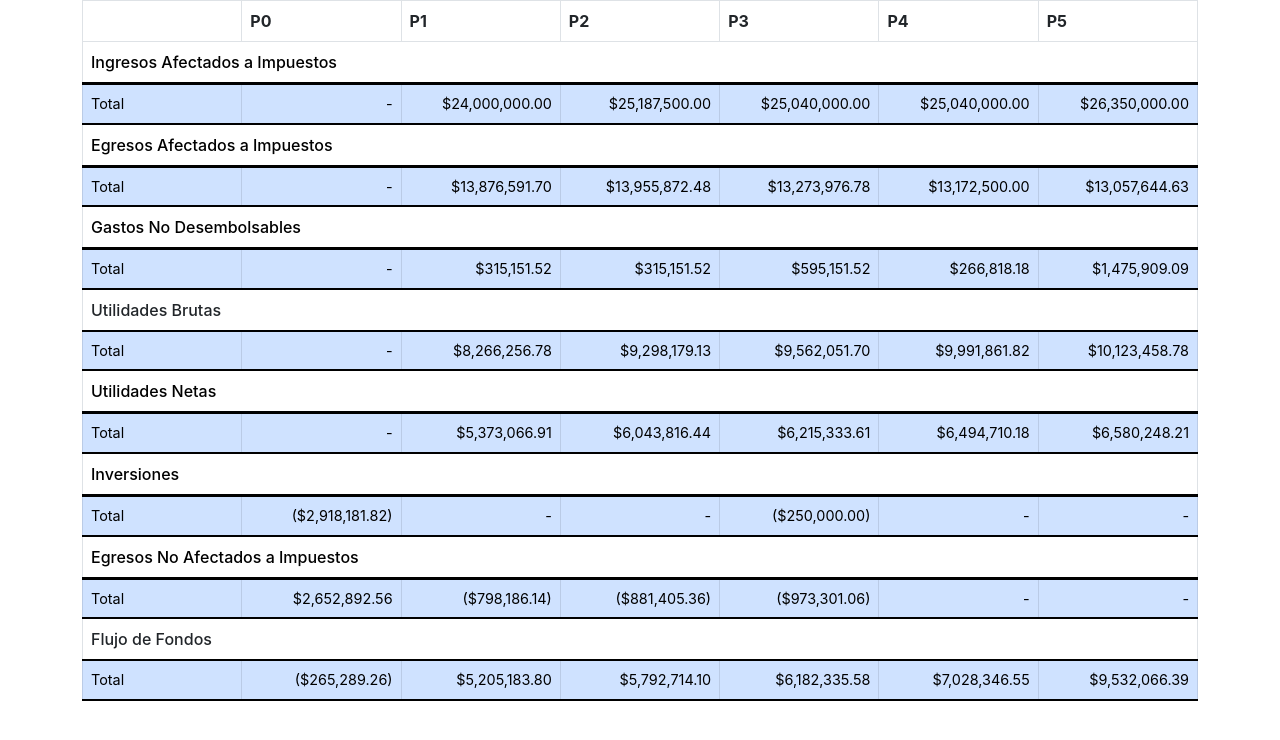
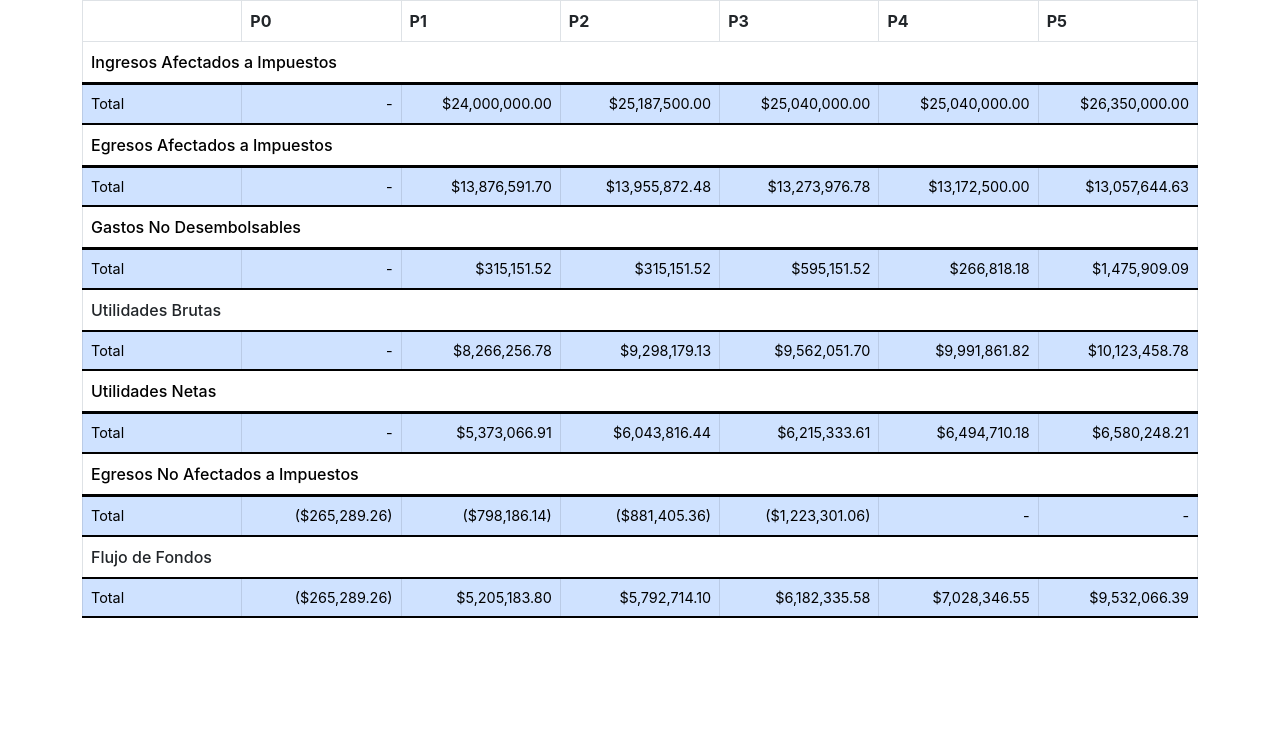
Before and after one commit to leopaglia/grandioso-solver, a React (Create React App) app: page / in a window 1280 px wide. Shown: the top 740 px of the page. Built offline with nearby package versions, Linux system fonts and the light colour scheme.

Commit message:
filtrar filas vacias

```diff
--- a/src/App.jsx
+++ b/src/App.jsx
@@ -124,12 +124,16 @@ const App = () => {
 		ventas,
 	]
 
-	const periods = [...Array(periodos + 1)].map((_, periodoActual) => {
+	const prefilteredPeriods = [...Array(periodos + 1)].map(
+		(_, periodoActual) => {
 			const ingAfecImp = {
 				components: actividades.reduce(
 					(acc, curr) => ({
 						...acc,
-					[curr.type]: curr.ingAfectImp(periodoActual).components,
+						[curr.type]: [
+							...(acc[curr.type] || []),
+							...curr.ingAfectImp(periodoActual).components,
+						],
 					}),
 					{}
 				),
@@ -140,13 +144,17 @@ const App = () => {
 			}
 
 			const descuentos = ventas.ingAfectImp(periodoActual).total * 0.05
-		const iibb = (ventas.ingAfectImp(periodoActual).total - descuentos) * 0.015
+			const iibb =
+				(ventas.ingAfectImp(periodoActual).total - descuentos) * 0.015
 
 			const egAfecImp = {
 				components: actividades.reduce(
 					(acc, curr) => ({
 						...acc,
-					[curr.type]: curr.egAfectImp(periodoActual).components,
+						[curr.type]: [
+							...(acc[curr.type] || []),
+							...curr.egAfectImp(periodoActual).components,
+						],
 					}),
 					{
 						'Descuentos e Ingresos Brutos': [
@@ -165,7 +173,10 @@ const App = () => {
 				components: actividades.reduce(
 					(acc, curr) => ({
 						...acc,
-					[curr.type]: curr.gastosNoDes(periodoActual).components,
+						[curr.type]: [
+							...(acc[curr.type] || []),
+							...curr.gastosNoDes(periodoActual).components,
+						],
 					}),
 					{}
 				),
@@ -194,25 +205,14 @@ const App = () => {
 				total: utilBrutas.total - utilBrutas.total * ig,
 			}
 
-		const inversiones = {
-			components: actividades.reduce(
-				(acc, curr) => ({
-					...acc,
-					[curr.type]: curr.inversion(periodoActual).components,
-				}),
-				{}
-			),
-			total: actividades.reduce(
-				(acum, item) => acum + item.inversion(periodoActual).total,
-				0
-			),
-		}
-
 			const egNoAfecImp = {
 				components: actividades.reduce(
 					(acc, curr) => ({
 						...acc,
-					[curr.type]: curr.egNoAfectImp(periodoActual).components,
+						[curr.type]: [
+							...(acc[curr.type] || []),
+							...curr.egNoAfectImp(periodoActual).components,
+						],
 					}),
 					{}
 				),
@@ -228,7 +228,6 @@ const App = () => {
 					utilNetas.total +
 					gastosNoDes.total +
 					egNoAfecImp.total +
-				inversiones.total +
 					gastosNoDes.total,
 			}
 
@@ -238,11 +237,42 @@ const App = () => {
 				gastosNoDes,
 				utilBrutas,
 				utilNetas,
-			inversiones,
 				egNoAfecImp,
 				ff,
 			}
-	})
+		}
+	)
+
+	const [firstPeriod, ...rest] = prefilteredPeriods
+
+	const filteredFirstPeriod = Object.fromEntries(
+		Object.entries(firstPeriod).map(([key, section]) => [
+			key, // key = egAfecImp
+			{
+				...section,
+				components: Object.fromEntries(
+					Object.entries(section.components).map(([name, group]) => [
+						name, // name = Inversiones
+						group.filter(
+							comp =>
+								prefilteredPeriods.reduce(
+									(acc, curr) =>
+										acc +
+										(
+											curr[key].components[name].find(
+												c => c.name === comp.name
+											) || {}
+										).value, // lo vuela si la suma de toda la fila es 0
+									0
+								) !== 0
+						),
+					])
+				),
+			},
+		])
+	)
+
+	const periods = [filteredFirstPeriod, ...rest]
 
 	const Row = ({ name, keyName }) => (
 		<>
@@ -334,7 +364,6 @@ const App = () => {
 					<Row name="Gastos No Desembolsables" keyName="gastosNoDes" />
 					<Row name="Utilidades Brutas" keyName="utilBrutas" />
 					<Row name="Utilidades Netas" keyName="utilNetas" />
-					<Row name="Inversiones" keyName="inversiones" />
 					<Row name="Egresos No Afectados a Impuestos" keyName="egNoAfecImp" />
 					<Row name="Flujo de Fondos" keyName="ff" />
 				</tbody>
--- a/src/models/costosFijos.js
+++ b/src/models/costosFijos.js
@@ -22,10 +22,6 @@ const costosFijos = ({ nombre, monto, porPeriodo = [] }) => {
 			components: [],
 			total: 0,
 		}),
-		inversion: () => ({
-			components: [],
-			total: 0,
-		}),
 		gastosNoDes: () => ({
 			components: [],
 			total: 0,
--- a/src/models/costosVariables.js
+++ b/src/models/costosVariables.js
@@ -25,10 +25,6 @@ const costosVariables = ({ conceptos, demandaPorPeriodo }) => {
 			components: [],
 			total: 0,
 		}),
-		inversion: () => ({
-			components: [],
-			total: 0,
-		}),
 		gastosNoDes: () => ({
 			components: [],
 			total: 0,
--- a/src/models/credito.js
+++ b/src/models/credito.js
@@ -98,10 +98,6 @@ const credito = ({
 				? capitalTotal
 				: -valores[periodo - anioInicial].capital,
 		}),
-		inversion: () => ({
-			components: [],
-			total: 0,
-		}),
 		gastosNoDes: () => ({
 			components: [],
 			total: 0,
--- a/src/models/ingresosVariables.js
+++ b/src/models/ingresosVariables.js
@@ -16,10 +16,6 @@ const ingresosVariables = ({ precioPorPeriodo, demandaPorPeriodo }) => {
 			components: [],
 			total: 0,
 		}),
-		inversion: () => ({
-			components: [],
-			total: 0,
-		}),
 		gastosNoDes: () => ({
 			components: [],
 			total: 0,
--- a/src/models/inversion.js
+++ b/src/models/inversion.js
@@ -43,11 +43,7 @@ const inversion = ({
 			],
 			total: periodo === anioVenta + anioInicial - 1 ? costoDesinstalacion : 0,
 		}),
-		egNoAfectImp: () => ({
-			components: [],
-			total: 0,
-		}),
-		inversion: periodo => ({
+		egNoAfectImp: periodo => ({
 			components: [
 				{
 					name: `Inversion ${nombre}`,
```
Lines whose indentation alone changed are shown as unchanged.
